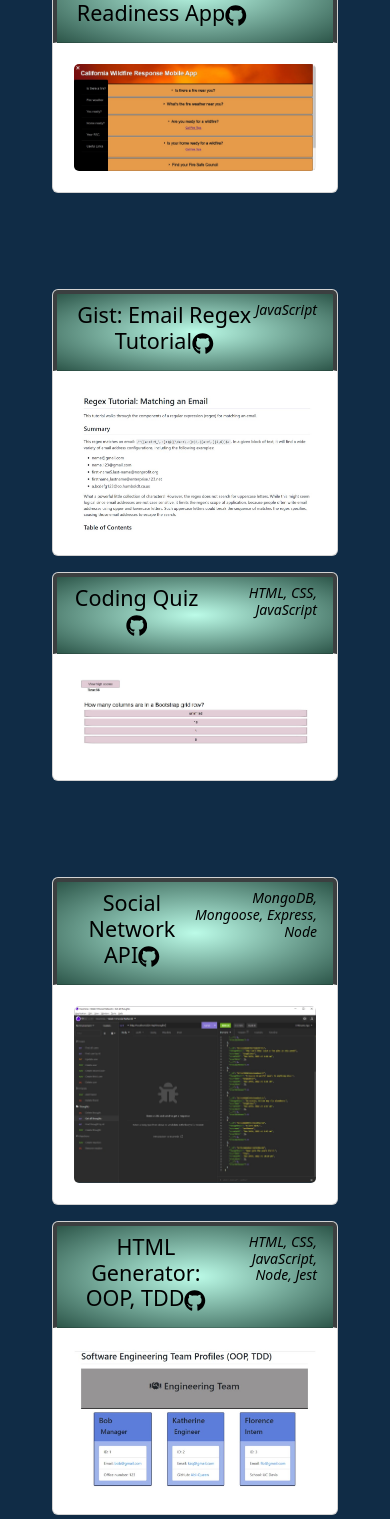
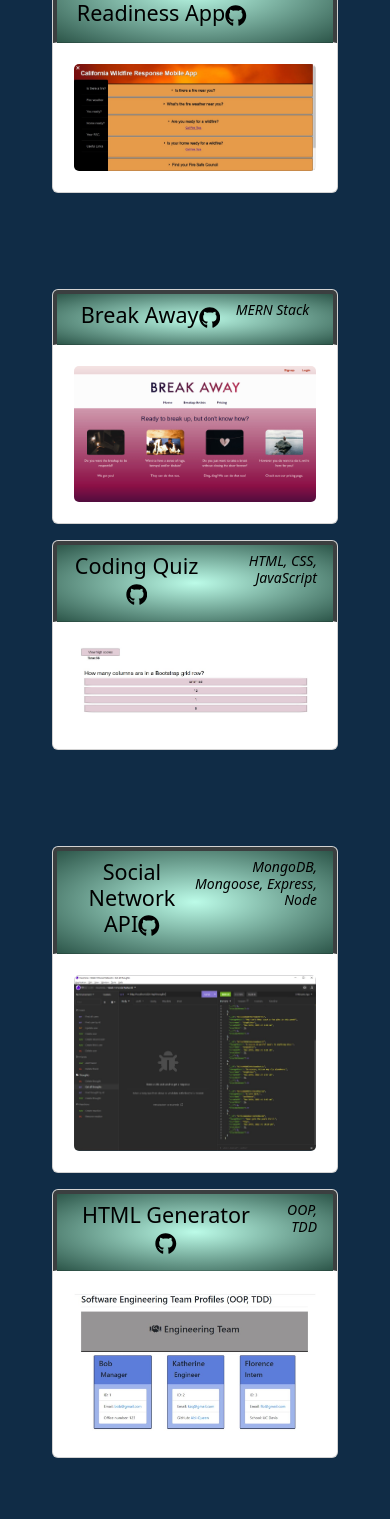
Before and after one commit to Abi-Queen/abi-queen-spa, a React (Create React App) app: page /Portfolio in a window 390 px wide. Shown: the part 855-2374 px from the top of the page. Built offline with nearby package versions, Linux system fonts and the light colour scheme.

Commit message:
reverted to responsive

```diff
--- a/src/components/Nav/index.js
+++ b/src/components/Nav/index.js
@@ -17,7 +17,7 @@ function Nav(props) {
                         </a>
                     </h1>
                     <h3>Teamwork, performance, adaptability</h3>
-                    <img src={profilePhoto} style={{ width: "30%" }} alt="Abi Queen profile" />
+                    <img src={profilePhoto} style={{ width: "30%" }} alt="inset: smiling face; background: remote coastal mountains of Humboldt County" />
                 </div>
                 <div className="col-7">
                     <nav>
--- a/src/components/Portfolio/index.js
+++ b/src/components/Portfolio/index.js
@@ -7,13 +7,14 @@ import empDBSS from '../../assets/images/employeedb-ss.jpg'
 import teamSS from '../../assets/images/team-ss.jpg'
 import wildfireSS from '../../assets/images/wildfire-screenshot.jpg'
 import socialSS from '../../assets/images/social-network-ss.jpg'
+import breakAwaySS from '../../assets/images/break-away-SS.jpg'
 
-function Portfolio () {
+function Portfolio() {
     return (
         <section className="container project-grid">
             <h2>A sample of my projects</h2>
             <div className="row project-row">
-                <div className="col-md-6 mb-3 d-flex justify-content-around">
+                <div className="col-md-6 col-sm mb-3 d-flex justify-content-around">
                     <div className="card">
                         <div className="card-header">
                             <h4 className="card-title">
@@ -30,7 +31,7 @@ function Portfolio () {
                         </div>
                     </div>
                 </div>
-                <div className="col-md-6 mb-3 d-flex justify-content-around">
+                <div className="col-md-6 col-sm mb-3 d-flex justify-content-around">
                     <div className="card">
                         <div className="card-header">
                             <h4 className="card-title">
@@ -49,24 +50,24 @@ function Portfolio () {
                 </div>
             </div>
             <div className="row project-row">
-                <div className="col-md-6 mb-3 d-flex justify-content-around">
+                <div className="col-md-6 col-sm mb-3 d-flex justify-content-around">
                     <div className="card">
                         <div className="card-header">
                             <h4 className="card-title">
-                                <a href="https://drive.google.com/file/d/1N6tmbxjLtrDPPkPcvb1f79KTqvoa9Rt5/view">Gist: Email Regex Tutorial</a>
-                                <a href="https://drive.google.com/file/d/1N6tmbxjLtrDPPkPcvb1f79KTqvoa9Rt5/view">
+                                <a href="https://breakaway.herokuapp.com/">Break Away</a>
+                                <a href="https://github.com/laceyaguigam/Break-Away">
                                     <FaGithub /></a>
                             </h4>
                             <h5 className="card-text">
-                                JavaScript
+                                MERN Stack
                             </h5>
                         </div>
                         <div className="card-body">
-                            <img className="card-img" src={regexSS} alt="screenshot of tutorial"></img>
+                            <img className="card-img" src={breakAwaySS} alt="screenshot of deployed Break Away app"></img>
                         </div>
                     </div>
                 </div>
-                <div className="col-md-6 mb-3 d-flex justify-content-around">
+                <div className="col-md-6 col-sm mb-3 d-flex justify-content-around">
                     <div className="card">
                         <div className="card-header">
                             <h4 className="card-title">
@@ -85,7 +86,7 @@ function Portfolio () {
                 </div>
             </div>
             <div className="row project-row">
-                <div className="col-md-6 mb-3 d-flex justify-content-around">
+                <div className="col-md-6 col-sm mb-3 d-flex justify-content-around">
                     <div className="card">
                         <div className="card-header">
                             <h4 className="card-title">
@@ -102,16 +103,16 @@ function Portfolio () {
                         </div>
                     </div>
                 </div>
-                <div className="col-md-6 mb-3 d-flex justify-content-around">
+                <div className="col-md-6 col-sm mb-3 d-flex justify-content-around">
                     <div className="card">
                         <div className="card-header">
                             <h4 className="card-title">
-                                <a href="https://youtu.be/ut7UswYo3GU">HTML Generator: OOP, TDD</a>
+                                <a href="https://youtu.be/ut7UswYo3GU">HTML Generator</a>
                                 <a href="https://github.com/Abi-Queen/engineers">
                                     <FaGithub /></a>
                             </h4>
                             <h5 className="card-text">
-                                HTML, CSS, JavaScript, Node, Jest
+                                OOP, TDD
                             </h5>
                         </div>
                         <div className="card-body">
```
Also changed, not shown: src/assets/images/break-away-SS.jpg (added). Lines whose indentation alone changed are shown as unchanged.
